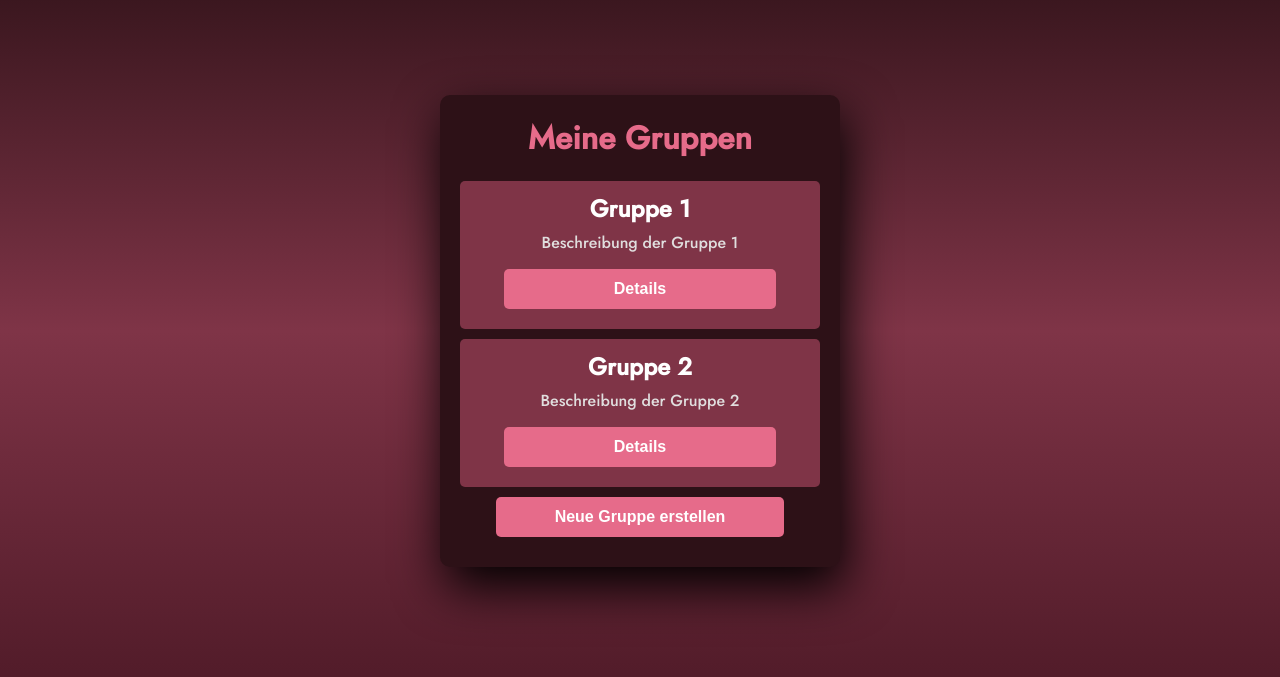
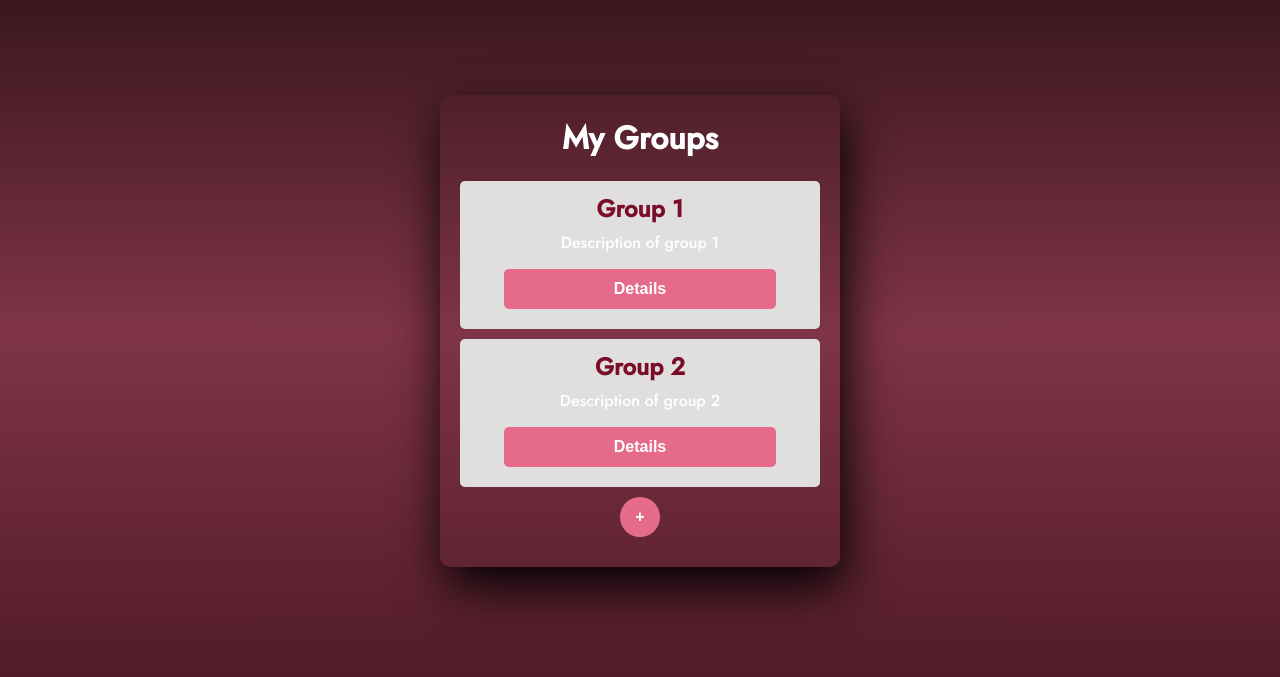
Before and after one commit to caroPau/split, a website: page views/groups.html in a window 1280 px wide. Shown: the part 69-746 px from the top of the page. Drawn offline with Linux system fonts and the light colour scheme.

Commit message:
groups Ansicht schöner gemacht

```diff
--- a/style.css
+++ b/style.css
@@ -19,9 +19,7 @@ h1 {
 .main{
 	width: 350px;
 	height: 500px;
-	background: red;
 	overflow: hidden;
-	background: url("https://doc-08-2c-docs.googleusercontent.com/docs/securesc/68c90smiglihng9534mvqmq1946dmis5/fo0picsp1nhiucmc0l25s29respgpr4j/1631524275000/03522360960922298374/03522360960922298374/1Sx0jhdpEpnNIydS4rnN4kHSJtU1EyWka?e=view&authuser=0&nonce=gcrocepgbb17m&user=03522360960922298374&hash=tfhgbs86ka6divo3llbvp93mg4csvb38") no-repeat center/ cover;
 	border-radius: 10px;
 	box-shadow: 5px 20px 50px #000;
 }
--- a/views/groups.html
+++ b/views/groups.html
@@ -13,21 +13,21 @@
     <div class="container">
 		<div class="main">
 			<div class="group-overview">
-				<label for="chk" aria-hidden="true">Meine Gruppen</label>
+				<label for="chk" aria-hidden="true">My Groups</label>
 				<div class="group-list">
 					<div class="group-item">
-						<h2>Gruppe 1</h2>
-						<p>Beschreibung der Gruppe 1</p>
+						<h2>Group 1</h2>
+						<p>Description of group 1</p>
 						<button type="button">Details</button>
 					</div>
 					<div class="group-item">
-						<h2>Gruppe 2</h2>
-						<p>Beschreibung der Gruppe 2</p>
+						<h2>Group 2</h2>
+						<p>Description of group 2</p>
 						<button type="button">Details</button>
 					</div>
 					<!-- Weitere Gruppen können hier hinzugefügt werden -->
 				</div>
-				<button type="button" id="btn_create_group">Neue Gruppe erstellen</button>
+				<button type="button" class="btn-add" id="btn_create_group">+</button>
 			</div>
 		</div>
 	</div>
--- a/views/style.css
+++ b/views/style.css
@@ -18,7 +18,7 @@ h1 {
 }
 .main {
 	width: 400px;
-	background: #2d1117;
+
 	border-radius: 10px;
 	box-shadow: 5px 20px 50px #000;
 	padding: 20px;
@@ -26,7 +26,7 @@ h1 {
 	color: #fff;
 }
 .group-overview label {
-	color: #e66b8a;
+	color: #fff;
 	font-size: 2em;
 	display: block;
 	margin-bottom: 20px;
@@ -39,7 +39,7 @@ h1 {
 	gap: 10px;
 }
 .group-item {
-	background: #7F3447;
+	background: #e0dede;
 	border-radius: 5px;
 	padding: 10px;
 	display: flex;
@@ -48,11 +48,11 @@ h1 {
 }
 .group-item h2 {
 	margin: 0;
-	color: #fff;
+	color: #7A0D28;
 }
 .group-item p {
 	margin: 5px 0;
-	color: #e0dede;
+	color: #fff;
 }
 button {
 	width: 80%;
@@ -69,6 +69,10 @@ button {
 	transition: .2s ease-in;
 	cursor: pointer;
 }
+.btn-add {
+    width: 40px;
+    border-radius: 50%;
+}
 button:hover {
 	background: #9C1134;
 }
```
Also changed, not shown: 1 other file.
